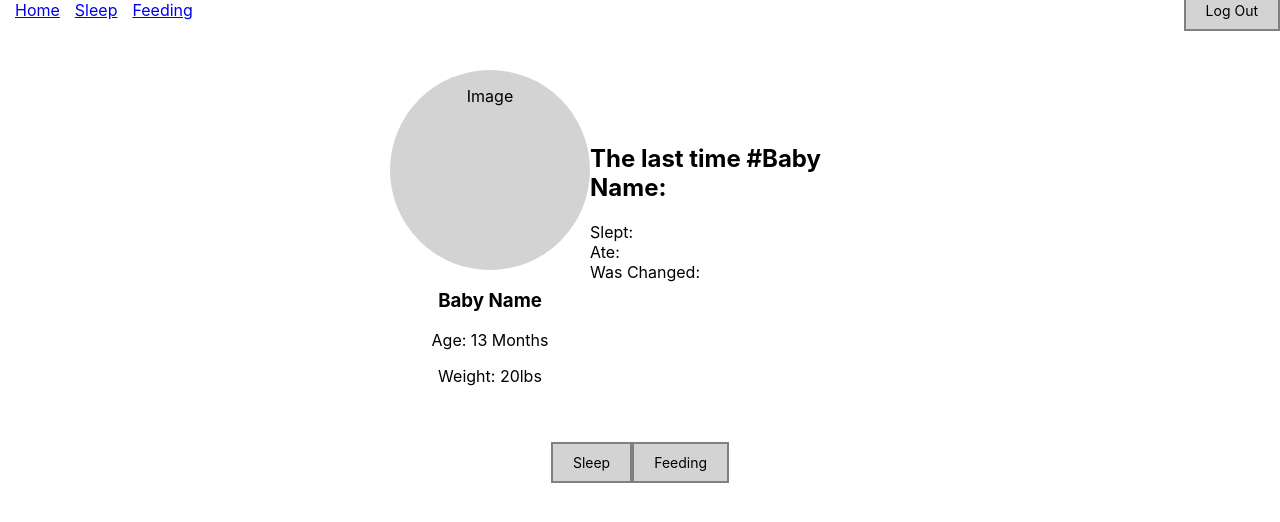
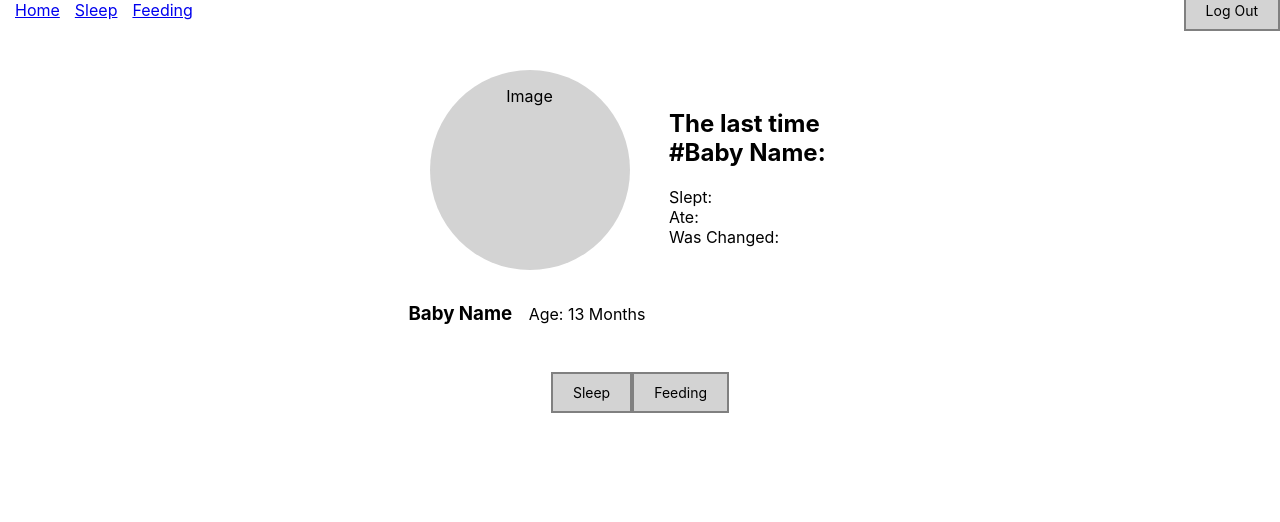
Before and after one commit to makowilliams/growing-up, a React (Create React App) app: page /home in a window 1280 px wide. Shown: the top 522 px of the page. Built offline with nearby package versions, Linux system fonts and the light colour scheme.

Commit message:
Added basic ui for adding a child

```diff
--- a/package.json
+++ b/package.json
@@ -3,6 +3,8 @@
   "version": "0.1.0",
   "private": true,
   "dependencies": {
+    "@material-ui/core": "^4.11.0",
+    "@material-ui/icons": "^4.9.1",
     "@testing-library/jest-dom": "^4.2.4",
     "@testing-library/react": "^9.5.0",
     "@testing-library/user-event": "^7.2.1",
--- a/src/Routes/HomePage/home-route.js
+++ b/src/Routes/HomePage/home-route.js
@@ -2,8 +2,48 @@ import React from 'react';
 import HomeMenu from '../../Components/home-menu';
 import { Link } from 'react-router-dom';
 import { GrowingContext } from '../../growing-up-context';
+import EditIcon from '@material-ui/icons/Edit';
+import CheckCircleIcon from '@material-ui/icons/CheckCircle';
+import CancelIcon from '@material-ui/icons/Cancel';
 
 export default class HomePage extends React.Component {
+    constructor() {
+        super();
+
+        this.state = {
+            isVisible: true,
+            name: '',
+            age: null,
+            updateMode: false,
+        };
+    }
+
+    toggleVisibility() {
+        this.setState((prevState) => ({
+            isVisible: !prevState.isVisible,
+        }));
+    }
+
+    toggleUpdateMode() {
+        this.toggleVisibility();
+        this.setState((prevState) => ({
+            updateMode: !prevState.updateMode,
+            isVisible: !prevState.isVisible,
+        }));
+    }
+
+    displayEditButton() {}
+
+    updateState = (newUpdate) => {
+        const key = Object.keys(newUpdate);
+        const value = Object.values(newUpdate);
+
+        this.setState({
+            [key[0]]: value[0],
+        });
+        console.log('this worked');
+    };
+
     render() {
         return (
             <GrowingContext.Consumer>
@@ -16,11 +56,52 @@ export default class HomePage extends React.Component {
                                     <div className="baby-image image">
                                         <p className="image-text">Image</p>
                                     </div>
-                                    <div className="baby-copy-container">
-                                        <h3 className="baby-name">Baby Name</h3>
-                                        <p className="age">Age: 13 Months</p>
-                                        <p className="weight">Weight: 20lbs</p>
-                                    </div>
+                                    {this.state.updateMode === false ? (
+                                        <div
+                                            className="baby-copy-container"
+                                            onMouseEnter={() =>
+                                                this.toggleVisibility()
+                                            }
+                                            onMouseLeave={() =>
+                                                this.toggleVisibility()
+                                            }
+                                        >
+                                            <h3 className="baby-name">
+                                                Baby Name
+                                            </h3>
+                                            <p className="age">
+                                                Age: 13 Months
+                                            </p>
+                                            {!this.state.isVisible ? (
+                                                <EditIcon
+                                                    onClick={() =>
+                                                        this.toggleUpdateMode()
+                                                    }
+                                                />
+                                            ) : null}
+                                        </div>
+                                    ) : (
+                                        <form className="baby-input-container">
+                                            <input
+                                                className="name-input"
+                                                placeholder="Baby Name"
+                                            />
+                                            <input
+                                                className="age-input"
+                                                placeholder="Age: 13 Months"
+                                            />
+                                            <CheckCircleIcon
+                                                onClick={() =>
+                                                    this.toggleUpdateMode()
+                                                }
+                                            />
+                                            <CancelIcon
+                                                onClick={() =>
+                                                    this.toggleUpdateMode()
+                                                }
+                                            />
+                                        </form>
+                                    )}
                                 </div>
                                 <div className="summary-container">
                                     <h2>The last time #Baby Name:</h2>
--- a/src/Routes/TrackingHomePage/tracking-home-route.js
+++ b/src/Routes/TrackingHomePage/tracking-home-route.js
@@ -10,7 +10,6 @@ export default class TrackingHomePage extends React.Component {
         return (
             <GrowingContext.Consumer>
                 {(context) => {
-                    console.log(context);
                     return (
                         <div className="tracking">
                             <HomeMenu />
--- a/src/Sass/style.sass
+++ b/src/Sass/style.sass
@@ -110,6 +110,33 @@ button, .link
     margin-top: 50px
     text-align: center
 
+.baby-copy-container
+    +flexRow
+    align-items: center
+    justify-content: space-evenly
+    margin-top: 25px
+    margin-bottom: 0px
+    padding: 7px
+    width: 265px
+    &:hover
+        border: solid black 2px
+        padding: 5px
+
+.baby-input-container
+    +flexRow
+    margin-top: 25px
+    margin-bottom: 0px
+    padding: 7px
+    width: 265px
+
+.age-input, .name-input
+    margin-right: 15px
+
+.baby-name, .age
+    margin-top: 0px
+    margin-bottom: 0px
+    margin-right: 5px
+
 .action-button-container
     text-align: center
 
--- a/src/growing-up-context.js
+++ b/src/growing-up-context.js
@@ -15,8 +15,6 @@ export default class GrowingContextProvider extends React.Component {
         const key = Object.keys(newUpdate);
         const value = Object.values(newUpdate);
 
-        console.log(newUpdate);
-
         this.setState({
             [key[0]]: value[0],
         });
```
Also changed, not shown: 1 other file (tests, documents, lock files or other folders).
